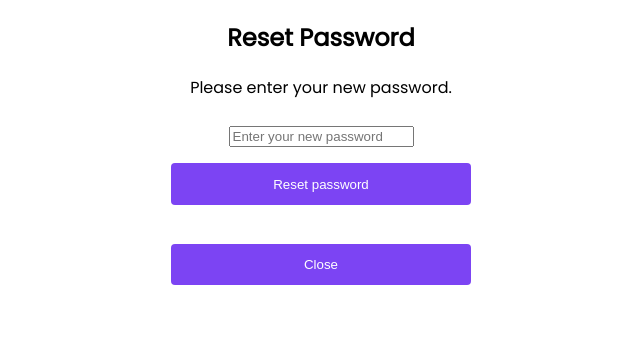
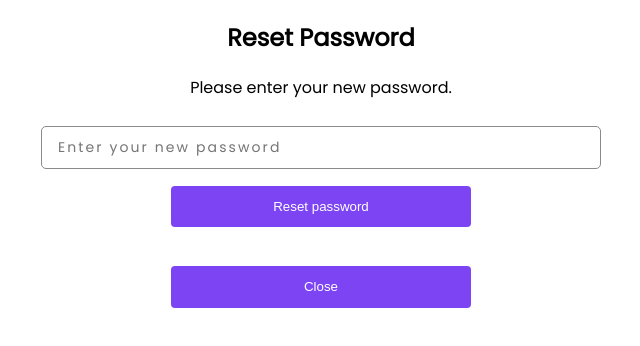
Before and after one commit to vrn-sh/erp, a React (Vite) app in the folder web/: page /reset in a window 1280 px wide. Shown: the top 346 px of the page, without its empty margins (319-959 px from the left). Built offline with nearby package versions, Linux system fonts and the light colour scheme.

Commit message:
feat(web): fixing Login and Reset

```diff
--- a/web/src/pages/Login/Login.tsx
+++ b/web/src/pages/Login/Login.tsx
@@ -36,7 +36,7 @@ export default function Login() {
 
     const handlePasswordReset = async () => {
         try {
-            const response = await axios.put(`${config.apiUrl}reset`, {
+            const response = await axios.put(`${config.apiUrl}/reset`, {
                 email: resetEmail,
             });
             setResetFeedback(response.data.message);
@@ -220,6 +220,7 @@ export default function Login() {
                                         }}
                                     >
                                         <input
+                                            className="form-control"
                                             style={{ margin: '10px' }}
                                             type="email"
                                             value={resetEmail}
--- a/web/src/pages/Reset/Reset.tsx
+++ b/web/src/pages/Reset/Reset.tsx
@@ -1,6 +1,7 @@
 import React, { useState } from 'react';
 import axios from 'axios';
 import config from '../../config';
+import '../Login/Login.scss';
 
 export default function Reset() {
     const [resetPassword, setResetPassword] = useState('');
@@ -14,7 +15,7 @@ export default function Reset() {
     const handlePasswordReset = async () => {
         try {
             const response = await axios.post(
-                `${config.apiUrl}reset?token=${token}`,
+                `${config.apiUrl}/reset?token=${token}`,
                 { password: resetPassword }
             );
             setResetFeedback(response.data.message);
@@ -42,7 +43,8 @@ export default function Reset() {
                 }}
             >
                 <input
-                    style={{ margin: '10px' }}
+                    className="form-control"
+                    style={{ margin: '10px', width: '40em' }}
                     type="password"
                     value={resetPassword}
                     onChange={(e) => setResetPassword(e.target.value)}
```
